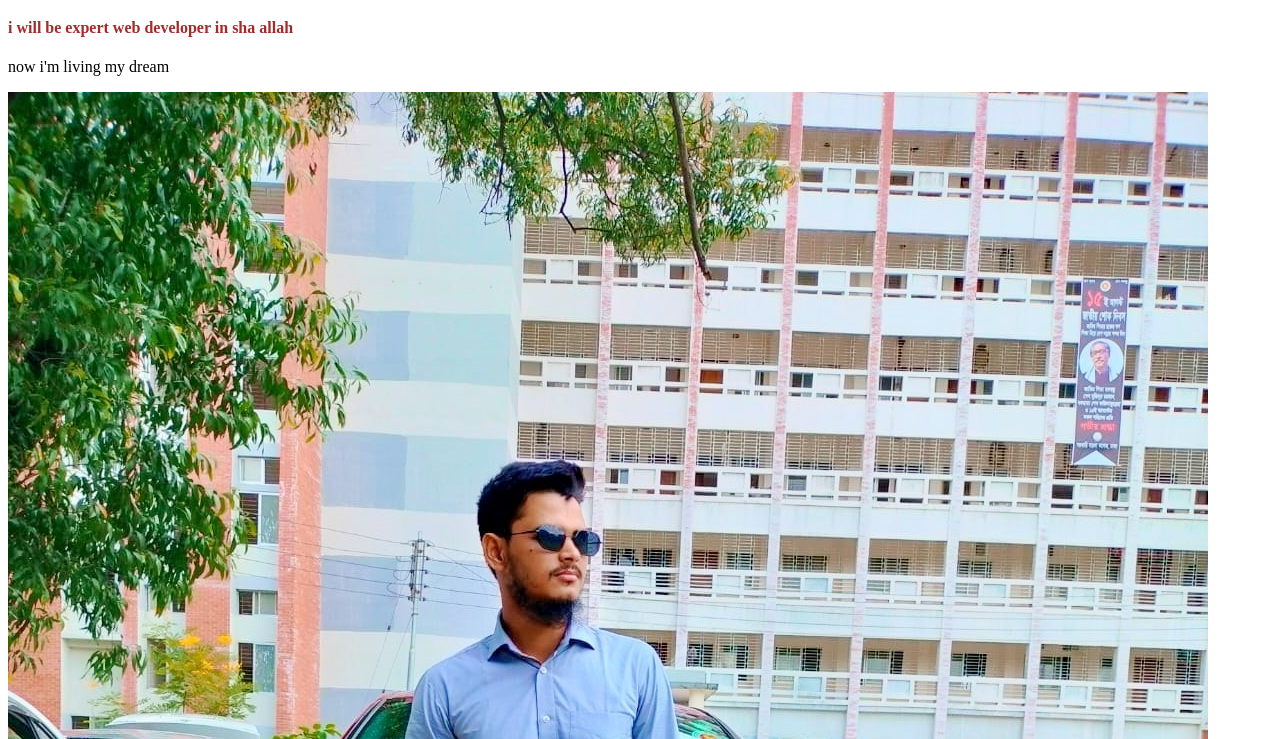
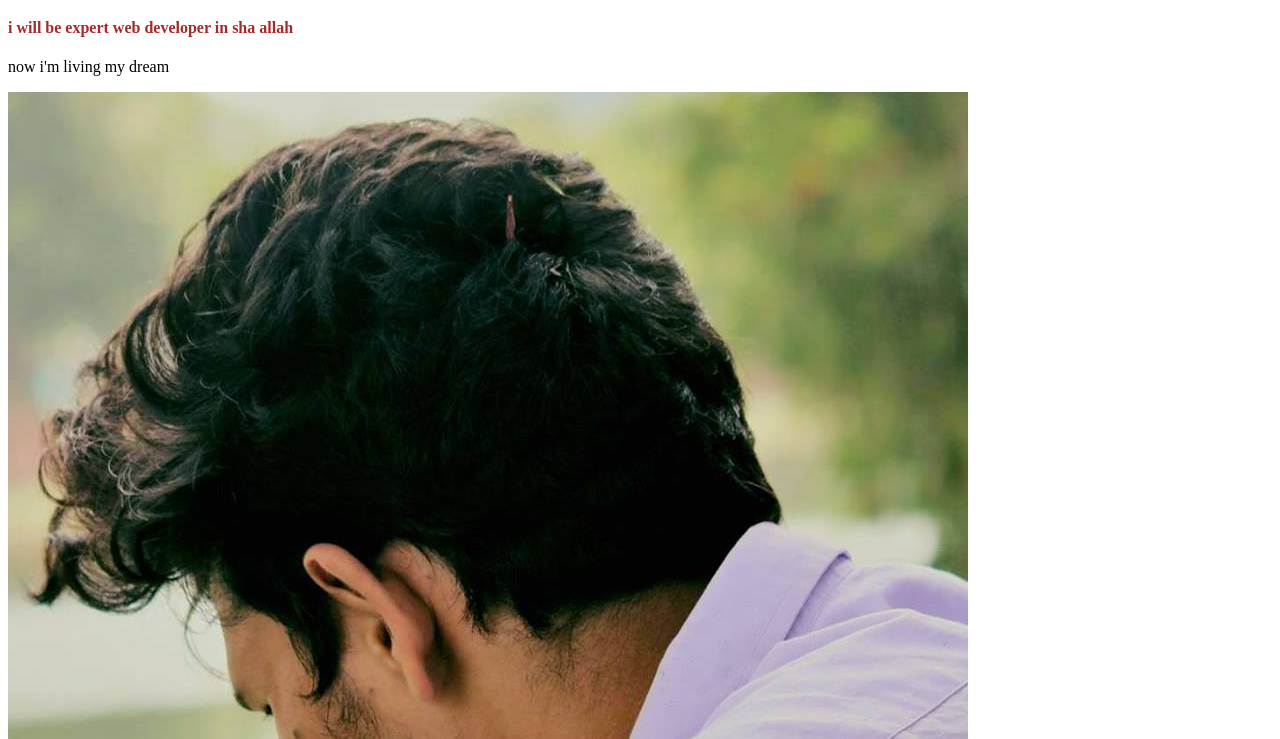
Before and after one commit to sumanpatwary/try-repo-own, a plain HTML site: page index.html in a window 1280 px wide. Shown: the part 61-800 px from the top of the page. Drawn offline with Linux system fonts and the light colour scheme.

Commit message:
change iamge

```diff
--- a/index.html
+++ b/index.html
@@ -14,7 +14,7 @@
     <h4> i will be expert web developer in sha allah </h4>
     <p>now i'm living my dream</p>
 
-    <img src="img/2.jpg" alt="">
+    <img src="img/1.jpg" alt="">
     <img src="img/2.jpg" alt="">
 
 </body>
```
